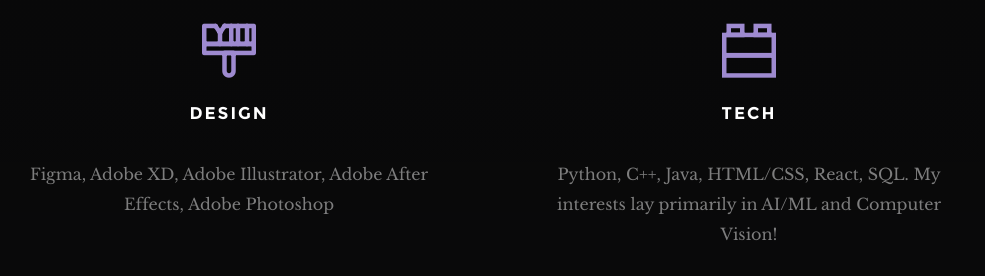
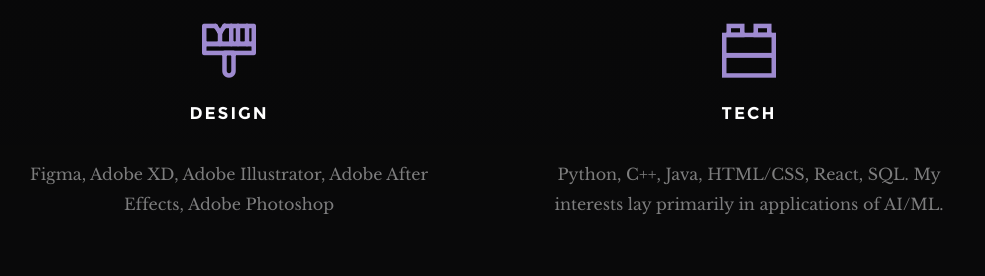
Before and after one commit to kamillesuayan/kamillesuayan.github.io, a plain HTML site: page index.html in a window 1280 px wide. Shown: the part 3533-3809 px from the top of the page, without its empty margins (151-1136 px from the left). Drawn offline with Linux system fonts and the light colour scheme; files whose address does not match are found by name.

Commit message:
Update index.html

```diff
--- a/index.html
+++ b/index.html
@@ -290,7 +290,7 @@
 			 <div class="service-content">
 				 <h3 class="h05">Tech</h3>
 
-				 <p>Python, C++, Java, HTML/CSS, React, SQL. My interests lay primarily in AI/ML and Computer Vision!
+				 <p>Python, C++, Java, HTML/CSS, React, SQL. My interests lay primarily in applications of AI/ML.
 				</p>
 
 			 </div>
```
